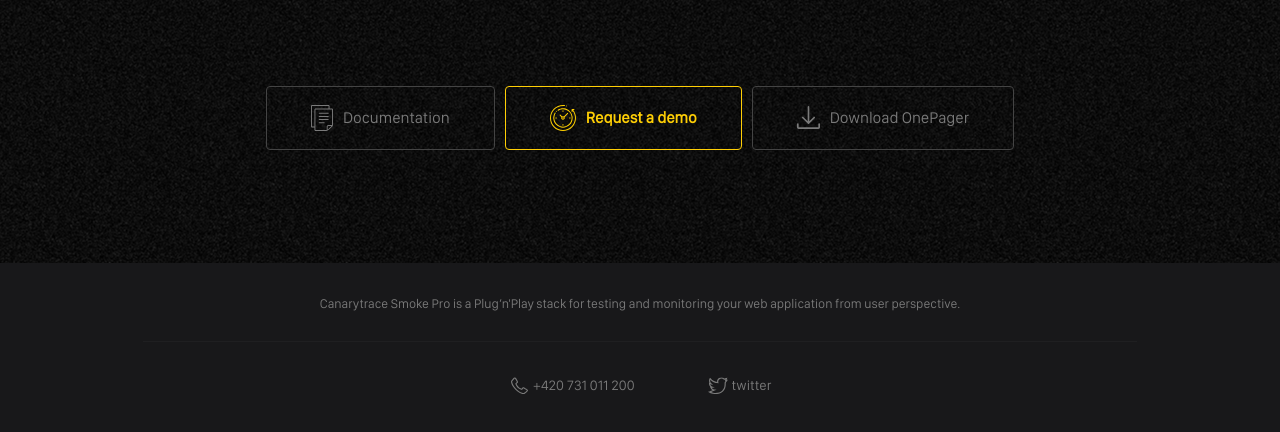
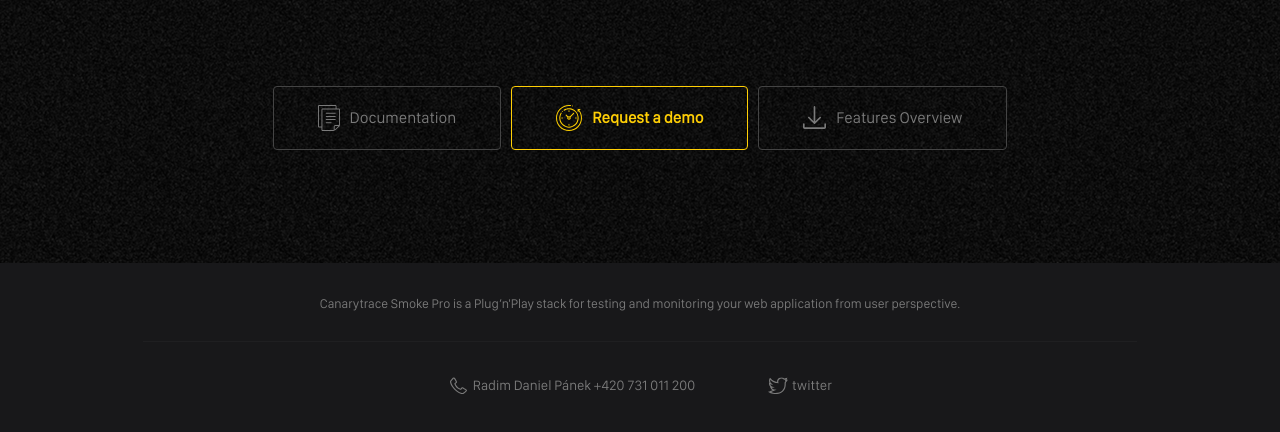
Before and after one commit to canarytrace/battle-page, a plain HTML site: page index.html in a window 1280 px wide. Shown: the part 366-798 px from the top of the page. Drawn offline with Linux system fonts and the light colour scheme.

Commit message:
final vizitka

```diff
--- a/index.html
+++ b/index.html
@@ -30,15 +30,15 @@
         <img src="assets/images/smokepro_logo.svg" alt="SmokePro Logo" class="sp_logo">
         <div class="btn-container">
             <a href="https://bit.ly/canary-doc" target="_blank" class="btn"><img src="assets/images/file.svg" alt="Canarytrace documentation">Documentation</a>
-            <a href="mailto:rdpanek@canarytrace.com,miroslav.kret@canarytrace.com?subject=Canarytrace%20Smoke%20Pro%20Demo" target="_blank" class="btn btn-yellow"><img src="assets/images/time.svg" alt="Request a demo">Request a demo</a>
-            <a href="#" class="btn" target="_blank"><img src="assets/images/down.svg" alt="Download OnePager">Download OnePager</a>
+            <a href="mailto:rdpanek@canarytrace.com?subject=Canarytrace%20Smoke%20Pro%20Demo" target="_blank" class="btn btn-yellow"><img src="assets/images/time.svg" alt="Request a demo">Request a demo</a>
+            <a href="./OnePagerSmokeProV2EN.pdf" class="btn" target="_blank"><img src="assets/images/down.svg" alt="Features Overview">Features Overview</a>
         </div>
     </div>
     <footer>
         <div class="container">
             <p>Canarytrace Smoke Pro is a Plug’n'Play stack for testing and monitoring your web application from user perspective.</p>
             <div class="separ"></div>
-            <a href="#" class="link link-p">+420 731 011 200</a>
+            <a href="#" class="link link-p">Radim Daniel Pánek +420 731 011 200</a>
             <a href="https://twitter.com/canarytrace" target="_blank" class="link link-tw">twitter</a>
         </div>
     </footer>
```
Also changed, not shown: 3 other files.
